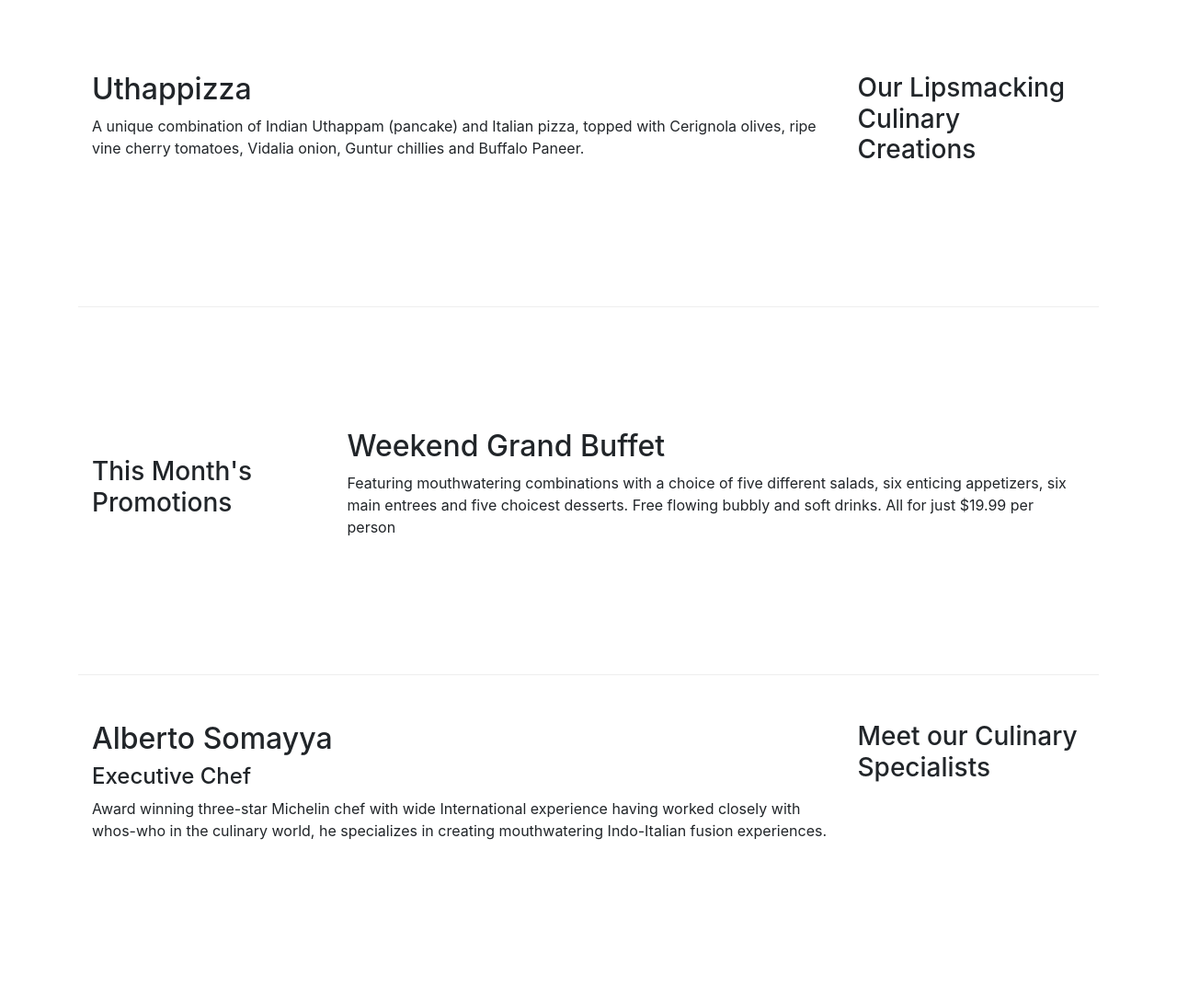
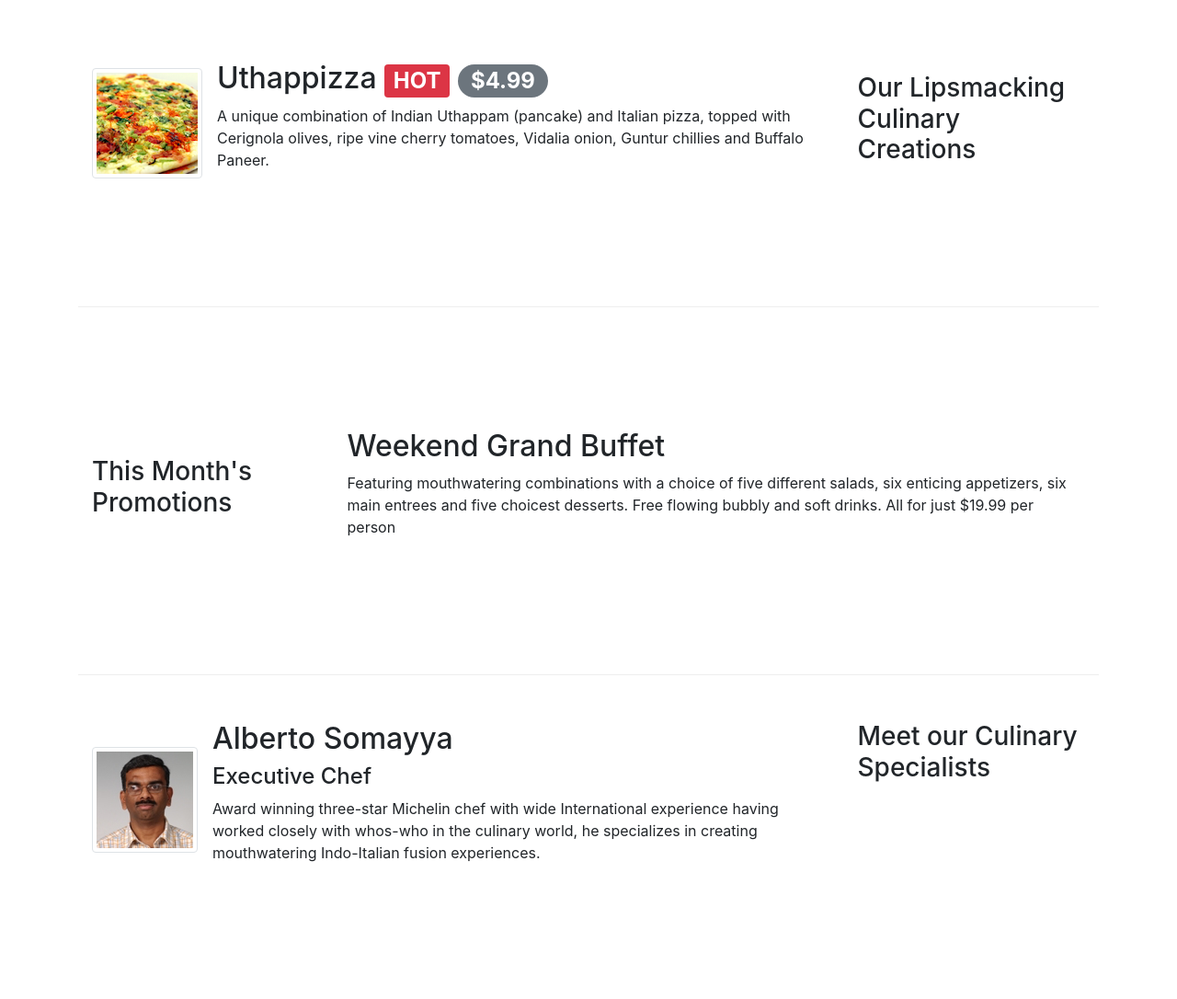
Before and after one commit to msatlan/conFusion, a website: page index.html in a window 1280 px wide. Shown: the part 400-1486 px from the top of the page at 92% size. Drawn offline with nearby package versions, Linux system fonts and the light colour scheme.

Commit message:
add images, add badge and badge-pill

```diff
--- a/index.html
+++ b/index.html
@@ -22,7 +22,7 @@
             <button class="navbar-toggler" type="button" data-toggle="collapse" data-target="#Navbar">
                 <span class="navbar-toggler-icon"></span>
             </button>
-            <a class="navbar-brand mr-auto" href="#">Ristorante Con Fusion</a>
+            <a class="navbar-brand mr-auto" href="#"><img src="/resources/logo.png" height="30" width="41"></a>
             <div class="collapse navbar-collapse" id="Navbar">
                 <ul class="navbar-nav mr-auto">
                     <li class="nav-item active"><a class="nav-link" href="#"><span class="fa fa-home fa-lg"></span> Home</a></li>
@@ -41,7 +41,8 @@
                     <h1>Ristorante con Fusion</h1>
                     <p>We take inspiration from the World's best cuisines, and create a unique fusion experience. Our lipsmacking creations will tickle your culinary senses!</p>
                 </div>
-                <div class="col-12 col-sm">
+                <div class="col-12 col-sm align-self-center">
+                    <img src="./resources/logo.png" class="img-fluid">
                 </div>
             </div>
         </div>
@@ -53,8 +54,15 @@
                 <h3>Our Lipsmacking Culinary Creations</h3>
             </div>
             <div class="col col-sm order-sm-first col-md">
-                <h2>Uthappizza</h2>
-                <p>A unique combination of Indian Uthappam (pancake) and Italian pizza, topped with Cerignola olives, ripe vine cherry tomatoes, Vidalia onion, Guntur chillies and Buffalo Paneer.</p>
+                <div class="media">
+                    <img src="./resources/uthappizza.png"
+                         class="d-flex mr-3 img-thumbnail align-self-center"
+                         alt="uthapizza">
+                    <div class="media-body">
+                        <h2 class="mt-0">Uthappizza <span class="badge badge-danger">HOT</span> <span class="badge badge-pill badge-secondary">$4.99</span></h2>
+                        <p class="d-none d-sm-block">A unique combination of Indian Uthappam (pancake) and Italian pizza, topped with Cerignola olives, ripe vine cherry tomatoes, Vidalia onion, Guntur chillies and Buffalo Paneer.</p>
+                    </div>
+                </div>
             </div>
         </div>
 
@@ -65,7 +73,7 @@
             </div>
             <div class="col col-sm col-md">
                 <h2>Weekend Grand Buffet</h2>
-                <p>Featuring mouthwatering combinations with a choice of five different salads, six enticing appetizers, six main entrees and five choicest desserts. Free flowing bubbly and soft drinks. All for just $19.99 per person </p>
+                <p class="d-none d-sm-block">Featuring mouthwatering combinations with a choice of five different salads, six enticing appetizers, six main entrees and five choicest desserts. Free flowing bubbly and soft drinks. All for just $19.99 per person </p>
             </div>
         </div>
 
@@ -74,9 +82,16 @@
                 <h3>Meet our Culinary Specialists</h3>
             </div>
             <div class="col col-sm order-sm-first col-md">
-                <h2>Alberto Somayya</h2>
-                <h4>Executive Chef</h4>
-                <p>Award winning three-star Michelin chef with wide International experience having worked closely with whos-who in the culinary world, he specializes in creating mouthwatering Indo-Italian fusion experiences. </p>
+                <div class="media">
+                    <img class="d-flex mr-3 img-thumbnail align-self-center"
+                         src="./resources/alberto.png"
+                         alt="alberto">
+                    <div class="media-body">
+                        <h2 class="mt-0">Alberto Somayya</h2>
+                        <h4>Executive Chef</h4>
+                        <p class="d-none d-sm-block">Award winning three-star Michelin chef with wide International experience having worked closely with whos-who in the culinary world, he specializes in creating mouthwatering Indo-Italian fusion experiences. </p>
+                    </div>
+                </div>
             </div>
         </div>
     </div>
```
Also changed, not shown: aboutus.html (+3 -2 lines), contactus.html (+3 -2 lines), resources/alberto.png (added), resources/buffet.png (added), resources/logo.png (added), resources/uthappizza.png (added), 1 other file.
